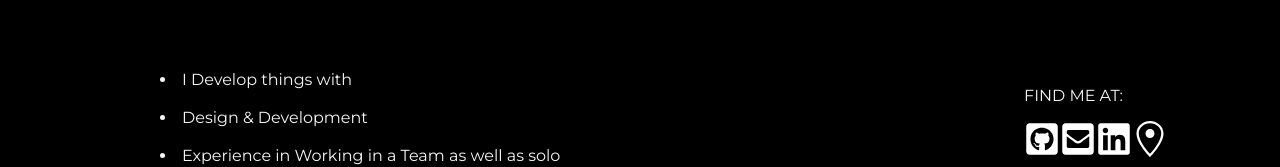
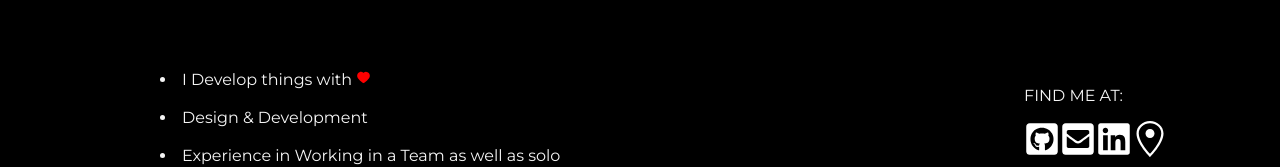
Before and after one commit to Ajitesh72/portfolio, a React (Create React App) app in the folder frontend/: page /#/home in a window 1280 px wide. Shown: the part 3424-3591 px from the top of the page. Built offline with nearby package versions, Linux system fonts and the light colour scheme.

Commit message:
footer-heart

```diff
--- a/frontend/src/components/footer.js
+++ b/frontend/src/components/footer.js
@@ -5,6 +5,7 @@ import firstPic from "../images/man.avif";
 import secondPic from "../images/boy.avif";
 import { FaInstagramSquare,FaGithubSquare,FaLinkedin,FaEnvelopeSquare} from "react-icons/fa";
 import { GoLocation} from "react-icons/go";
+import { AiFillHeart} from "react-icons/ai";
 
 function Footer() {
   return (
@@ -17,7 +18,7 @@ function Footer() {
           <br className="bodyBreak"/>
           <br className="bodyBreak"/>
           <br/>
-          <li>I Develop things with </li>
+          <li>I Develop things with <AiFillHeart color="red" size={15}/></li>
           <br/>
           <li>Design & Development</li>
           <br/>
```
